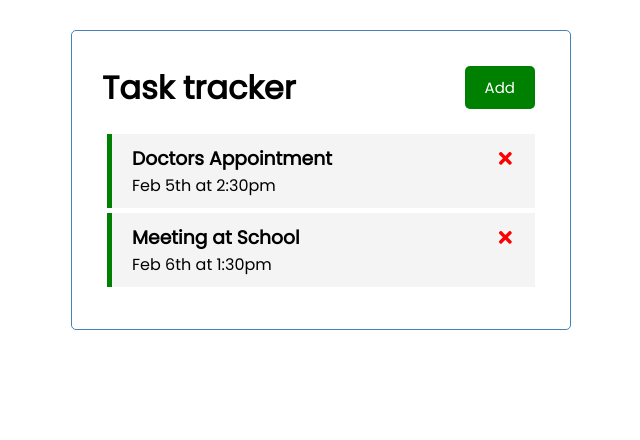
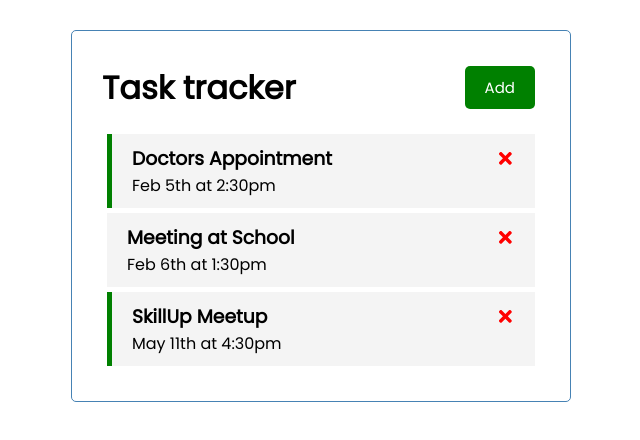
Before and after one commit to maticjesenicnik/react-crash, a React (Create React App) app: page / in a window 1280 px wide. Shown: the top 440 px of the page, without its empty margins (319-959 px from the left). Built offline with nearby package versions, Linux system fonts and the light colour scheme; data requests are answered from the project's data file.

Commit message:
feat: json-server

```diff
--- /dev/null
+++ b/db.json
@@ -0,0 +1,22 @@
+{
+  "tasks": [
+    {
+      "id": 1,
+      "text": "Doctors Appointment",
+      "day": "Feb 5th at 2:30pm",
+      "reminder": true
+    },
+    {
+      "id": 2,
+      "text": "Meeting at School",
+      "day": "Feb 6th at 1:30pm",
+      "reminder": false
+    },
+    {
+      "text": "SkillUp Meetup",
+      "day": "May 11th at 4:30pm",
+      "reminder": true,
+      "id": 3
+    }
+  ]
+}
--- a/package.json
+++ b/package.json
@@ -6,6 +6,7 @@
     "@testing-library/jest-dom": "^5.16.4",
     "@testing-library/react": "^13.2.0",
     "@testing-library/user-event": "^13.5.0",
+    "json-server": "^0.17.0",
     "react": "^18.1.0",
     "react-dom": "^18.1.0",
     "react-icons": "^4.3.1",
@@ -16,7 +17,8 @@
     "start": "react-scripts start",
     "build": "react-scripts build",
     "test": "react-scripts test",
-    "eject": "react-scripts eject"
+    "eject": "react-scripts eject",
+    "server": "json-server --watch db.json --port 5000"
   },
   "eslintConfig": {
     "extends": [
--- a/src/App.js
+++ b/src/App.js
@@ -1,43 +1,61 @@
 import Header from "./components/Header";
-import { useState } from "react";
+import { useEffect, useState } from "react";
 import Tasks from "./components/Tasks";
 import AddTask from "./components/AddTask";
 
 function App() {
   const [showAddTask, setShowAddTask] = useState(false);
-  const [tasks, setTasks] = useState([
-    {
-      id: 1,
-      text: "Doctors Appointment",
-      day: "Feb 5th at 2:30pm",
-      reminder: true,
-    },
-    {
-      id: 2,
-      text: "Meeting at School",
-      day: "Feb 6th at 1:30pm",
-      reminder: true,
-    },
-  ]);
+  const [tasks, setTasks] = useState([]);
 
-  const addTask = (task) => {
-    setTasks([
-      ...tasks,
-      {
-        id: tasks[tasks.length - 1].id + 1,
-        ...task,
-      },
-    ]);
+  useEffect(() => {
+    fetchTasks().then((r) => setTasks(r));
+  }, []);
+
+  const fetchTasks = async () => {
+    const res = await fetch("http://localhost:5000/tasks");
+    return await res.json();
   };
 
-  const onDelete = (id) => {
+  const fetchTask = async (id) => {
+    const res = await fetch(`http://localhost:5000/tasks/${id}`);
+    return await res.json();
+  };
+
+  const addTask = async (task) => {
+    const res = await fetch("http://localhost:5000/tasks", {
+      method: "POST",
+      headers: {
+        "Content-type": "application/json",
+      },
+      body: JSON.stringify(task),
+    });
+
+    setTasks([...tasks, await res.json()]);
+  };
+
+  const deleteTask = async (id) => {
+    await fetch(`http://localhost:5000/tasks/${id}`, {
+      method: "DELETE",
+    });
     setTasks(tasks.filter((task) => task.id !== id));
   };
 
-  const toggleReminder = (id) => {
+  const toggleReminder = async (id) => {
+    const task = await fetchTask(id);
+
+    const res = await fetch(`http://localhost:5000/tasks/${id}`, {
+      method: "PUT",
+      headers: {
+        "Content-type": "application/json",
+      },
+      body: JSON.stringify({ ...task, reminder: !task.reminder }),
+    });
+
+    const data = await res.json();
+
     setTasks(
       tasks.map((task) =>
-        task.id === id ? { ...task, reminder: !task.reminder } : task
+        task.id === id ? { ...task, reminder: data.reminder } : task
       )
     );
   };
@@ -55,7 +73,7 @@ function App() {
       />
       {showAddTask && <AddTask onAdd={addTask} />}
       {tasks.length > 0 ? (
-        <Tasks tasks={tasks} onDelete={onDelete} onToggle={toggleReminder} />
+        <Tasks tasks={tasks} onDelete={deleteTask} onToggle={toggleReminder} />
       ) : (
         "No tasks to show"
       )}
--- a/src/components/Task.js
+++ b/src/components/Task.js
@@ -3,7 +3,7 @@ import { FaTimes } from "react-icons/fa";
 const Task = ({ task, onDelete, onToggle }) => {
   return (
     <div
-      className={`task ${task.reminder ? "reminder" : ""}`}
+      className={`task ${task.reminder && "reminder"}`}
       onDoubleClick={() => onToggle(task.id)}
     >
       <h3>
```
Also changed, not shown: 1 other file (tests, documents, lock files or other folders).
